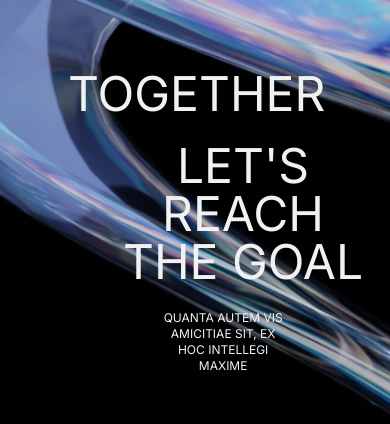
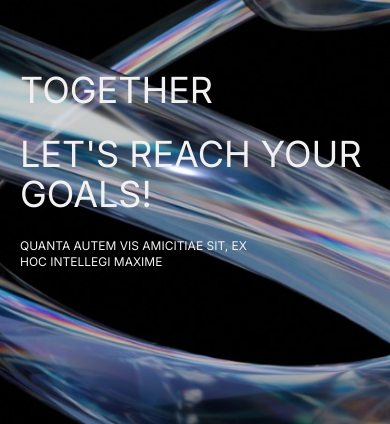
Before and after one commit to DevAdeelAhmad/b-one-consulting, a Next.js app: page / in a window 390 px wide. Shown: the part 140-564 px from the top of the page. Built offline with nearby package versions, Linux system fonts and the light colour scheme.

Commit message:
intro complete

```diff
--- a/app/globals.css
+++ b/app/globals.css
@@ -5,28 +5,28 @@
 .clientbg {
   background: url(../assets/bg/ClientBg.svg);
   background-size: cover;
-  background-color: rgb(0, 0, 0);
+  background-color: #101010;
   background-repeat: no-repeat;
   background-position: top top;
 }
 .introbg{
   background: url(../assets/bg/IntroBg.svg);
   background-size: cover;
-  background-color: rgb(0, 0, 0);
+  background-color: #101010;
   background-repeat: no-repeat;
-  background-position: top top;
+  background-position: bottom center;
 }
 .about4 {
   background: url(../assets/bg/About4.svg);
   background-size: cover;
-  background-color: rgb(0, 0, 0);
+  background-color: #101010;
   background-repeat: no-repeat;
   background-position: center center;
 }
 .about3 {
   background: url(../assets/bg/About3.svg);
   background-size: cover;
-  background-color: rgb(0, 0, 0);
+  background-color: #101010;
   background-repeat: no-repeat;
   background-position: center center;
 }
@@ -39,21 +39,18 @@
   .about3 {
     background-position: center center;
   }
-  /* .about1 {
-    background-position: center center;
-  } */
   .about2 {
     background: none;
   }
   .about-3 {
     background: url(../assets/bg/About3.svg);
-    background-color: rgb(0, 0, 0);
+    background-color: #101010;
     background-repeat: no-repeat;
     background-position: center center;
   }
   .about-1 {
     background: url(../assets/bg/About1.svg);
-    background-color: rgb(0, 0, 0);
+    background-color: #101010;
     background-repeat: no-repeat;
     background-position: center center;
     background-size: 120%;
@@ -61,7 +58,7 @@
   }
   .about2half {
     background: url(../assets/bg/About2Half.svg);
-    background-color: rgb(0, 0, 0);
+    background-color: #101010;
     background-repeat: no-repeat;
     background-position: right;
     background-size: 30%;
@@ -73,33 +70,25 @@
 @media only screen and (min-width: 641px) {
   .about3 {
     background: url(../assets/bg/About3.svg);
-    background-color: rgb(0, 0, 0);
+    background-color: #101010;
     background-repeat: no-repeat;
     background-position: left center;
     background-size: 70%;
   }
-  /* .about1 {
-    background: url(../assets/bg/About3.svg);
-    background-color: rgb(0, 0, 0);
-    background-repeat: no-repeat;
-    background-position: left center;
-    background-size: 70%;
-
-  } */
   .about2 {
     background: url(../assets/bg/About2.svg);
-    background-color: rgb(0, 0, 0);
+    background-color: #101010;
     background-repeat: no-repeat;
     background-position: right center;
     background-size: 60%;
   }
   .about-3 {
-    background: black;
+    background: #101010;
   }
   .about-1 {
-    background: black;
+    background: #101010;
   }
   .about2half {
-    background: black;
+    background: #101010;
   }
 }
--- a/components/Contact/EmailForm.tsx
+++ b/components/Contact/EmailForm.tsx
@@ -38,7 +38,7 @@ const EmailForm = () => {
             </p>
           </div>
 
-          <div className="col-span-4 md:col-span-8 inline-grid grid-cols-4 md:grid-cols-12 grid-flow-row gap-10-">
+          <div className="col-span-4 md:col-span-8 inline-grid grid-cols-4 md:grid-cols-12 grid-flow-row gap-10">
             <div className="col-span-4 md:col-span-6 col-start-1 flex flex-col gap-10">
               <div className="fullNameField flex flex-col">
                 <label
--- a/components/Intro.tsx
+++ b/components/Intro.tsx
@@ -38,18 +38,19 @@ const Intro = () => {
           </div>
         </div>
 
-        <div className="col-span-4 row-span-3 md:col-span-12 inline-grid grid-flow-row grid-cols-4 md:grid-cols-12 gap-6 text-center py-40">
-          <div className="col-span-4 col-start-3 row-span-1 row-start-1">
-            <h1 className="text-5xl uppercase text-textPrimary">
+        <div className="col-span-10 row-span-3 md:col-span-12 inline-grid grid-flow-row grid-cols-4
+        md:grid-cols-12 gap-6 text-center py-40">
+          <div className="col-span-4 md:col-start-3 row-span-1 row-start-1">
+            <h1 className="text-4xl text-left md:text-5xl uppercase text-textPrimary">
               Together
             </h1>
           </div>
-          <div className="col-span-7 col-start-5 row-span-1 row-start-2">
-            <h1 className="text-5xl uppercase text-textPrimary">
-              Let's Reach the goal
+          <div className="col-span-10 md:col-span-7 md:col-start-5 row-span-1 row-start-2">
+            <h1 className="text-4xl md:text-5xl text-left uppercase text-textPrimary">
+              Let's Reach your goals!
             </h1>
           </div>
-          <div className="col-span-4 col-start-6 row-span-1 row-start-3">
+          <div className="col-span-5 text-left md:text-right md:col-start-5 row-span-1 row-start-3">
             <p className="text-xs uppercase text-textPrimary">
               Quanta autem vis amicitiae sit, ex hoc intellegi maxime
             </p>
```
